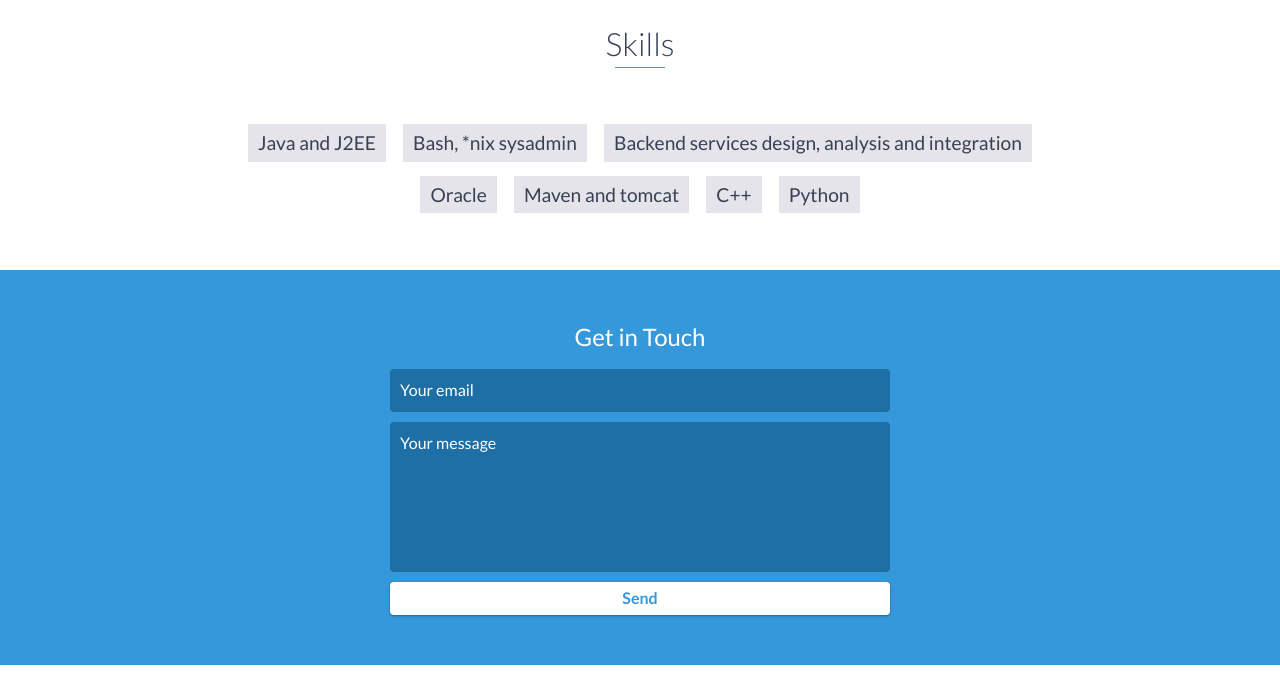
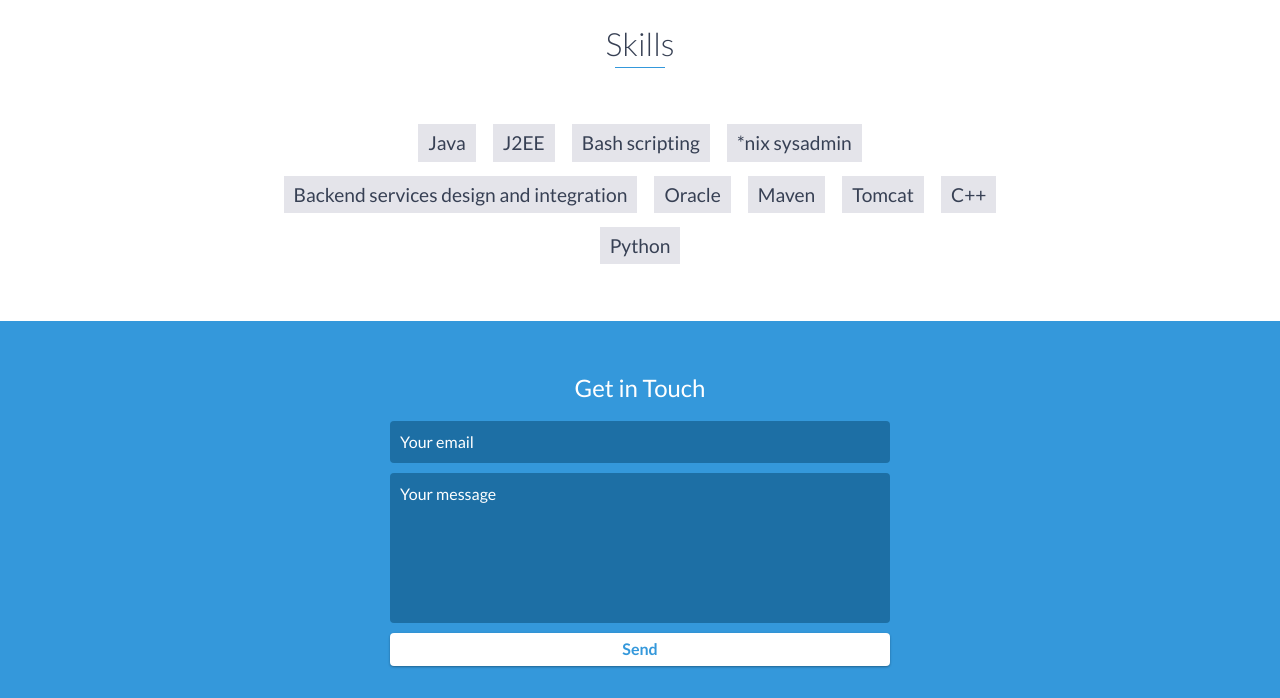
Before and after one commit to malvarezcastillo/malvarezcastillo.github.io, a website: page index.html in a window 1280 px wide. Shown: the part 2220-2918 px from the top of the page. Drawn offline with nearby package versions, Linux system fonts and the light colour scheme.

Commit message:
Index updated

```diff
--- a/index.html
+++ b/index.html
@@ -174,11 +174,14 @@
     <div id="skills">
         <h2 class="heading">Skills</h2>
         <ul>
-            <li>Java and J2EE</li>
-            <li>Bash, *nix sysadmin</li>
-            <li>Backend services design, analysis and integration</li>
+            <li>Java</li>
+            <li>J2EE</li>
+            <li>Bash scripting</li>
+            <li>*nix sysadmin</li>
+            <li>Backend services design and integration</li>
             <li>Oracle</li>
-            <li>Maven and tomcat</li>
+            <li>Maven</li>
+            <li>Tomcat</li>
             <li>C++</li>
             <li>Python</li>
         </ul>
```
